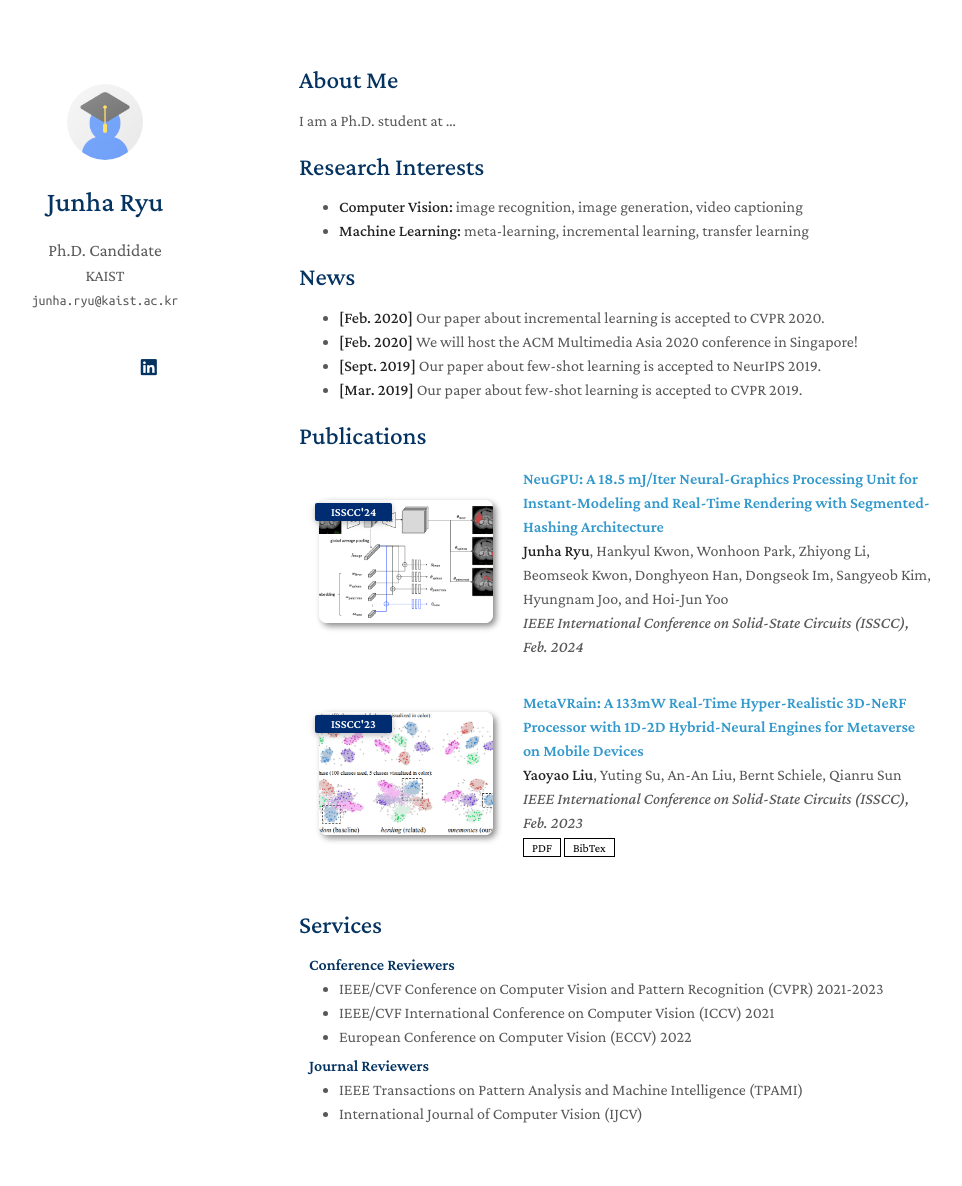
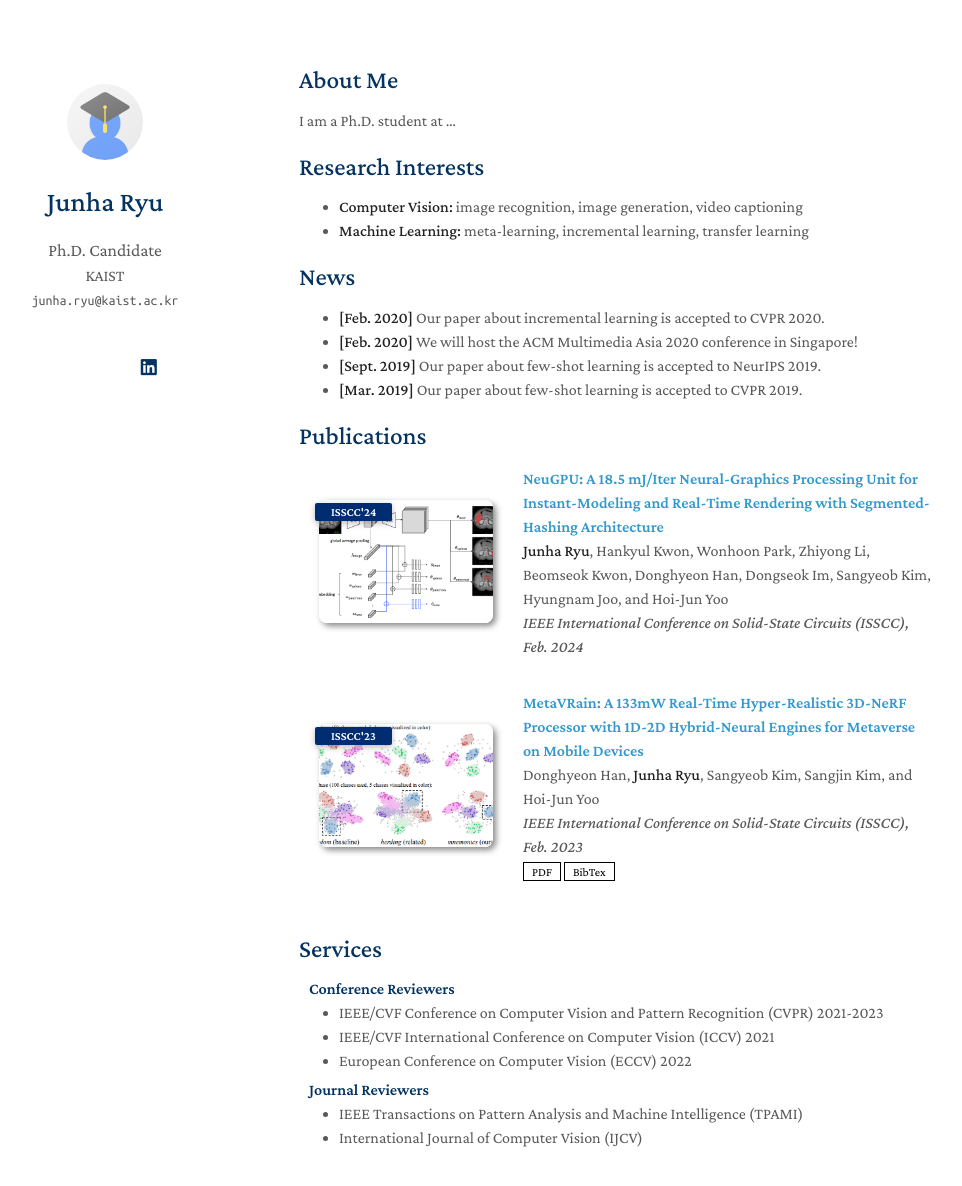
Before and after one commit to junharyu/junharyu.github.io, a Jekyll site: the page built from index.md, in a window 1280 px wide and 1244 px high. Shown: the top 1186 px of the window, without its empty margins (171-1133 px from the left). Built offline with Jekyll 4.4.1, drawn with Linux system fonts in a browser that asks for light colours; nearby versions of some CDN libraries; a style sheet for code colours, icons or effects is not loaded; our own code applies the rules of GitHub Pages for plain Markdown files.

Commit message:
Update publications.yml

```diff
--- a/_data/publications.yml
+++ b/_data/publications.yml
@@ -10,7 +10,7 @@ main:
     notes:
 
   - title: "MetaVRain: A 133mW Real-Time Hyper-Realistic 3D-NeRF Processor with 1D-2D Hybrid-Neural Engines for Metaverse on Mobile Devices"
-    authors: <strong>Yaoyao Liu</strong>, Yuting Su, An-An Liu, Bernt Schiele, Qianru Sun
+    authors: Donghyeon Han, <strong>Junha Ryu</strong>, Sangyeob Kim, Sangjin Kim, and Hoi-Jun Yoo
     conference_short: ISSCC'23
     conference: IEEE International Conference on Solid-State Circuits (ISSCC), Feb. 2023
     pdf: https://ieeexplore.ieee.org/document/10067447
```
